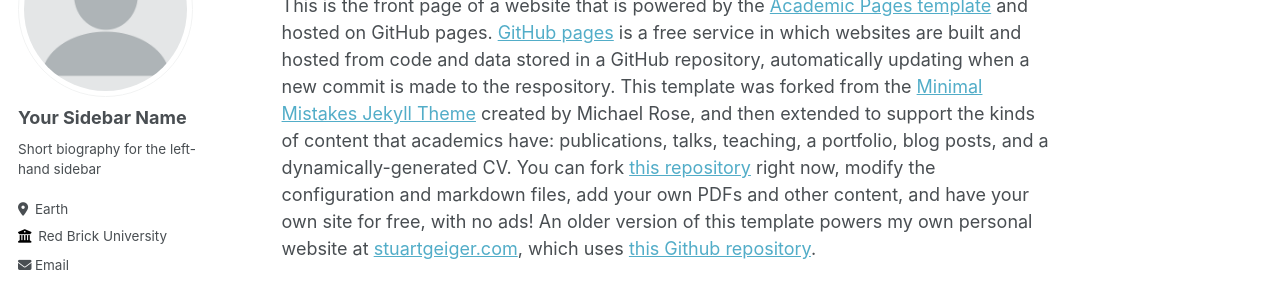
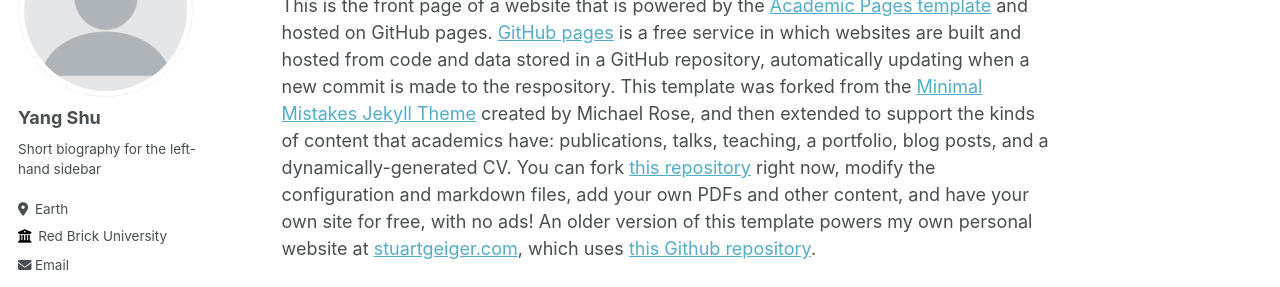
Before and after one commit to isyangshu/isyangshu.github.io, a Jekyll site: the page built from _pages/about.md, in a window 1280 px wide. Shown: the part 184-471 px from the top of the page. Built offline with Jekyll 4.4.1, drawn with Linux system fonts in a browser that asks for light colours; some web fonts are replaced.

Commit message:
Update _config.yml

```diff
--- a/_config.yml
+++ b/_config.yml
@@ -14,7 +14,7 @@ name                     : &name "Yang Shu"
 description              : &description ":)"
 url                      : https://isyangshu.github.io # the base hostname & protocol for your site e.g. "https://mmistakes.github.io"
 baseurl                  : "" # the subpath of your site, e.g. "/blog"
-repository               : "academicpages/academicpages.github.io"
+repository               : "isyangshu/isyangshu.github.io"
 
 # Site Author - The following control what appear as part of the author content on the side bar.
 #               If a field is blank the icon and link will not appear, otherwise it will be shown.
@@ -22,7 +22,7 @@ repository               : "academicpages/academicpages.github.io"
 author:
   # Biographic information
   avatar           : "profile.png"
-  name             : "Your Sidebar Name"
+  name             : "Yang Shu"
   pronouns         : # example: "she/her"
   bio              : "Short biography for the left-hand sidebar"
   location         : "Earth"
```
